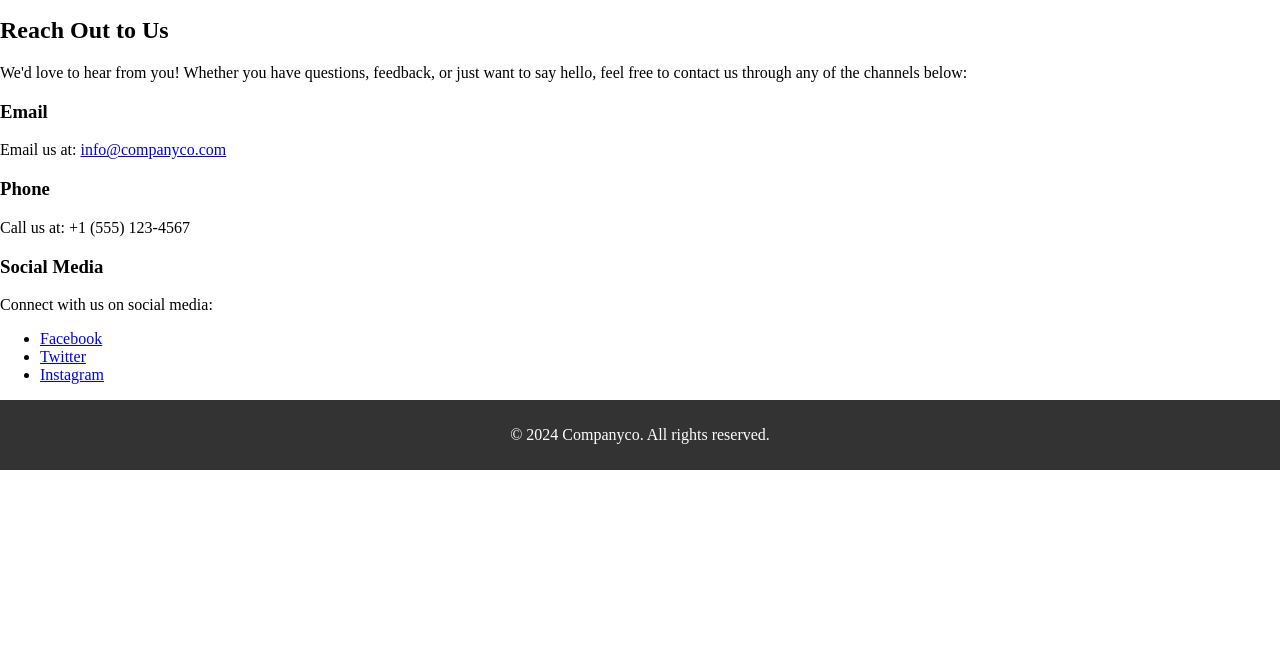
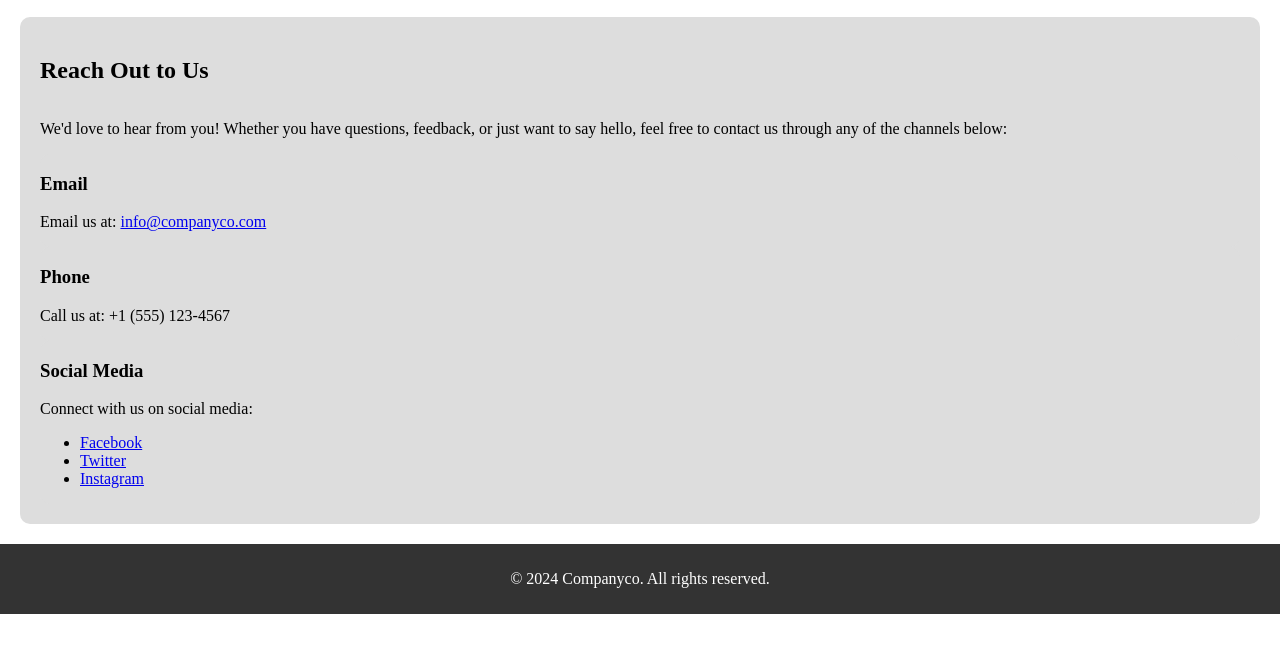
Before and after one commit to Owen-Guldberg/ENSF-381-Assignment-2, a plain HTML site: page contact.html in a window 1280 px wide. Shown: the part 141-794 px from the top of the page. Drawn offline with Linux system fonts and the light colour scheme.

Commit message:
completed styling for contact.html

```diff
--- a/styles.css
+++ b/styles.css
@@ -3,6 +3,7 @@ body {
     padding: 0;
 }
 
+/* Header and Nav */
 header {
     background-color: #333;
     padding: 0;
@@ -38,6 +39,7 @@ nav a {
     padding: 10px 20px;
 }
 
+/* Home Page */
 .about-us {
     display: flex;
     flex-direction: column;
@@ -75,7 +77,6 @@ footer {
 }
 
 /* Product Page */
-
 .product-list {
     background-color: #ddd;
     padding: 20px;
@@ -126,7 +127,7 @@ footer {
     border-radius: 5px;
     border: none;
     padding: 10px;
-    margin: 20px;
+    margin: 10px;
 }
 
 @media screen and (min-width: 769px) {
@@ -149,3 +150,25 @@ footer {
         margin: 10px;
     }
 }
+
+/* Contact Page */
+.contact-info {
+    display: flex;
+    flex-direction: column;
+    align-content: center;
+    background-color: #ddd;
+    padding: 20px;
+    margin: 20px;
+    border-radius: 10px;
+}
+
+.contact-method {
+    background-color: #ddd;
+    padding: 0;
+    margin: 0;
+    border-radius: 10px;
+}
+
+.contact-method a:hover{
+    color:#007BFF;
+}
```
